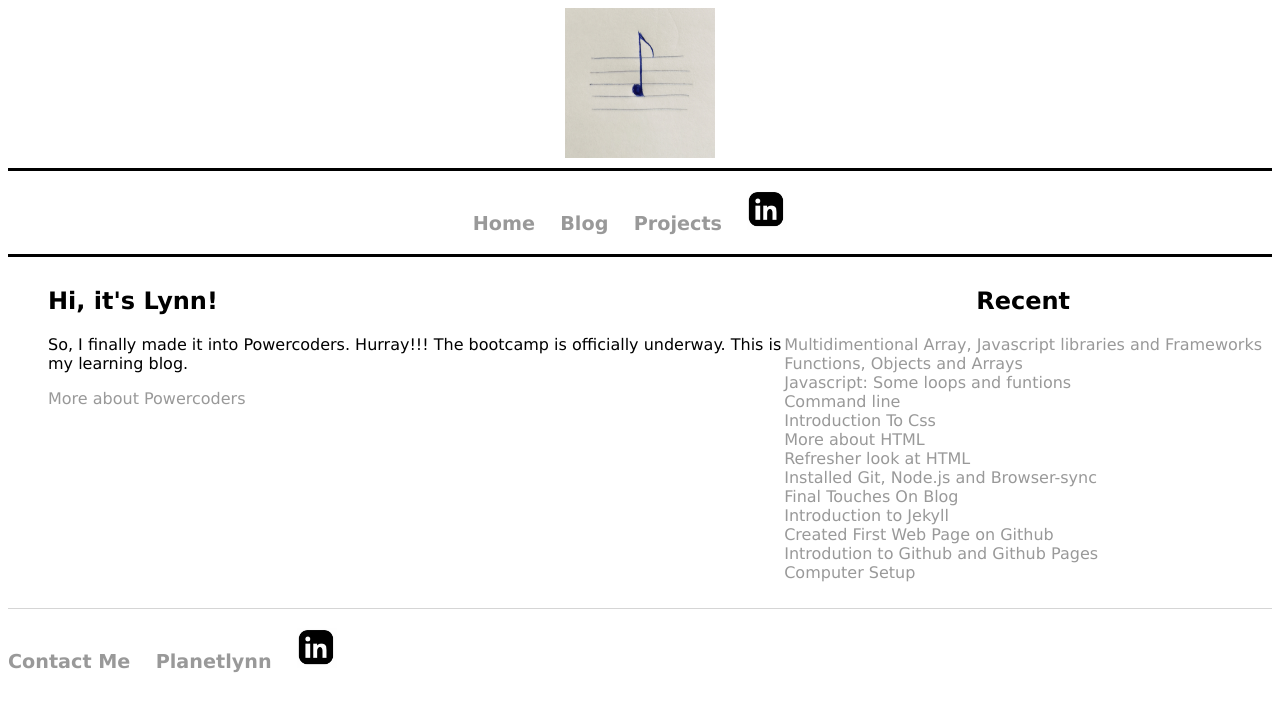
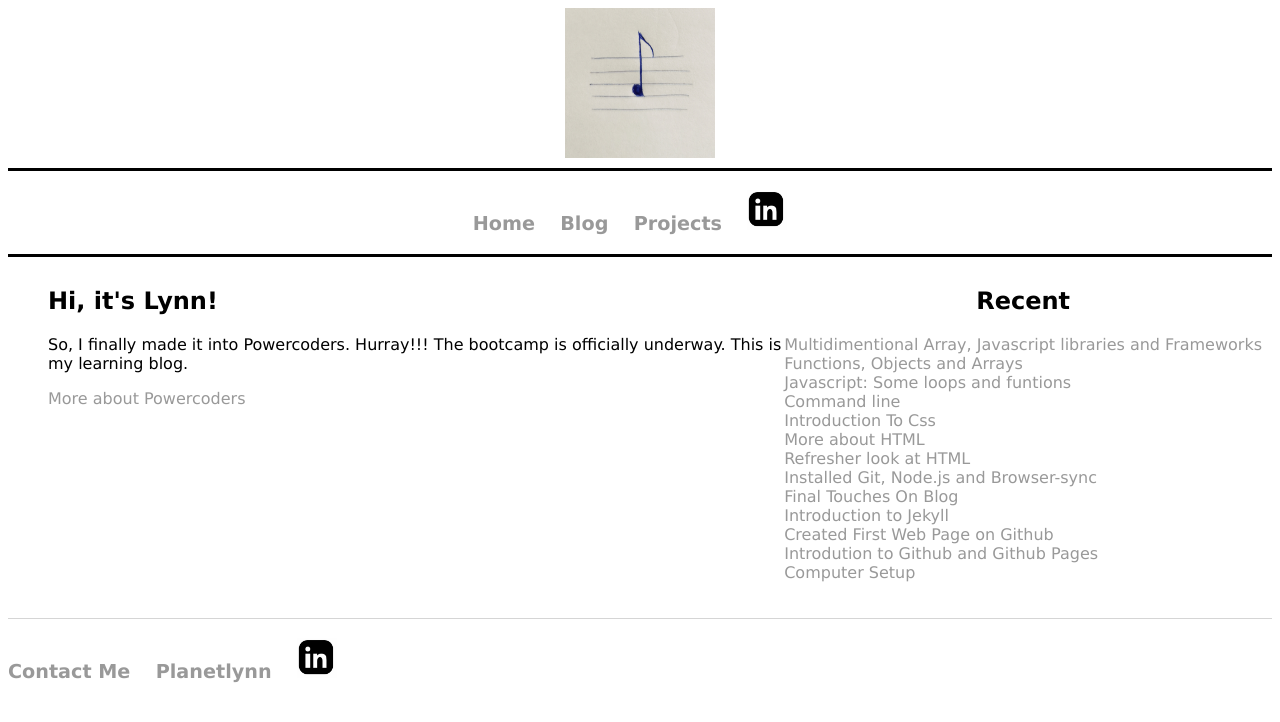
Before and after one commit to aineomugisha/aineomugisha.github.io, a Jekyll site: the page built from index.html, in a window 1280 px wide. Shown: the top 722 px of the page. Built offline with Jekyll 4.4.1, drawn with Linux system fonts in a browser that asks for light colours.

Commit message:
Update main.css

```diff
--- a/css/main.css
+++ b/css/main.css
@@ -95,8 +95,10 @@ h1 {
     padding: 0em;
 }*/
 footer {
+    margin-top:10px;
     border-top: 1px solid #d5d5d5;
     font-size: .8em;
+    display:block;
 }
 
 ul.posts {
```
